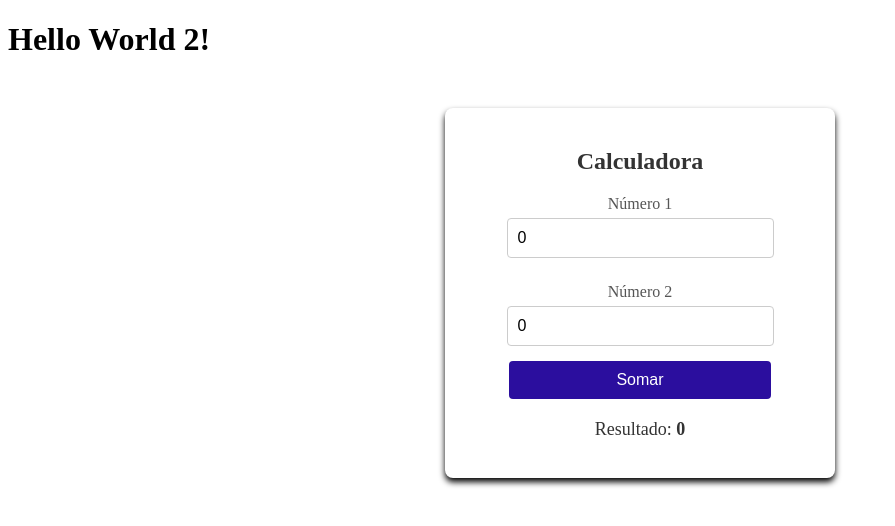
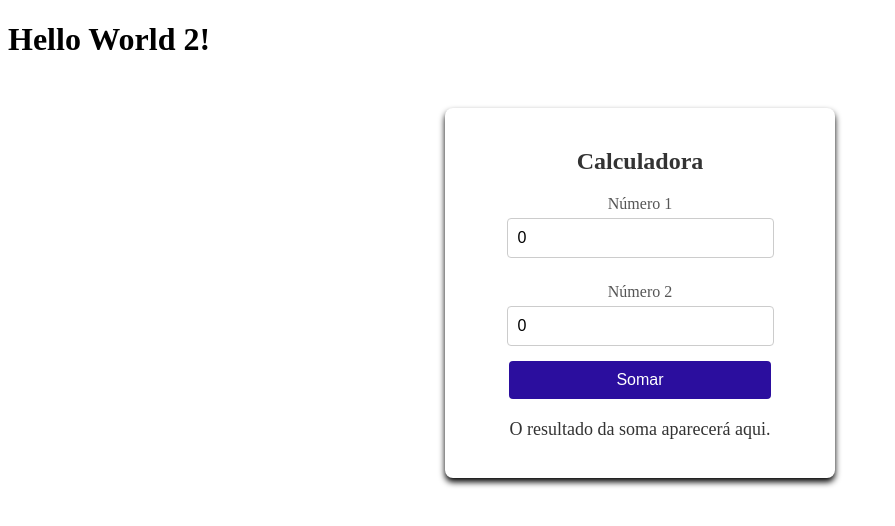
Before and after one commit to dougSys404/angular-studies, an Angular app: page / in a window 1280 px wide. Shown: the top 526 px of the page, without its empty margins (0-895 px from the left). Built offline with nearby package versions, Linux system fonts and the light colour scheme.

Commit message:
Last comit of calculadora, add conditional renderization with if

```diff
--- a/src/app/calculadora/calculadora.component.html
+++ b/src/app/calculadora/calculadora.component.html
@@ -18,11 +18,25 @@
             e a chamada da função (one way data bind)-->
             <button type="submit">Somar</button>
         </form>
+        <!--O *ngIf="resultado" nessa linha faz com que o <div> só seja exibido no
+            HTML se a variável resultado tiver algum valor (ou seja, for "truthy")
+            OBS: *ngIf não tem else-->
+        <div class="result-display" *ngIf="resultado">
+            <p>Resultado da soma: </p>
+        </div>
+        <!--resultado != 0 && != null && != undefined && !== false-->
+        @if (resultado) {
 
-        <div class="result-display">
-            <!--{{ resultado }} e a forma de se referenciar/exibir uma variável definida no componente-->
-            <p>Resultado: <span id="result">{{ resultado }}</span></p>
-        </div>
+            <div class="result-display">
+                <!--{{ resultado }} e a forma de se referenciar/exibir uma variável definida no componente-->
+                <p>Resultado: <span id="result">{{ resultado }}</span></p>
+            </div>
+        } @else {
+            <div class="result-display">
+                <p>O resultado da soma aparecerá aqui.</p>
+            </div>
+        }
+
 
     </div>
 </div>
--- a/src/app/calculadora/calculadora.component.ts
+++ b/src/app/calculadora/calculadora.component.ts
@@ -1,9 +1,10 @@
+import { CommonModule } from '@angular/common';
 import { Component } from '@angular/core';
 import { FormsModule } from '@angular/forms';
 
 @Component({
   selector: 'app-calculadora',
-  imports: [FormsModule],
+  imports: [FormsModule, CommonModule],
   templateUrl: './calculadora.component.html',
   styleUrl: './calculadora.component.scss'
 })
```
